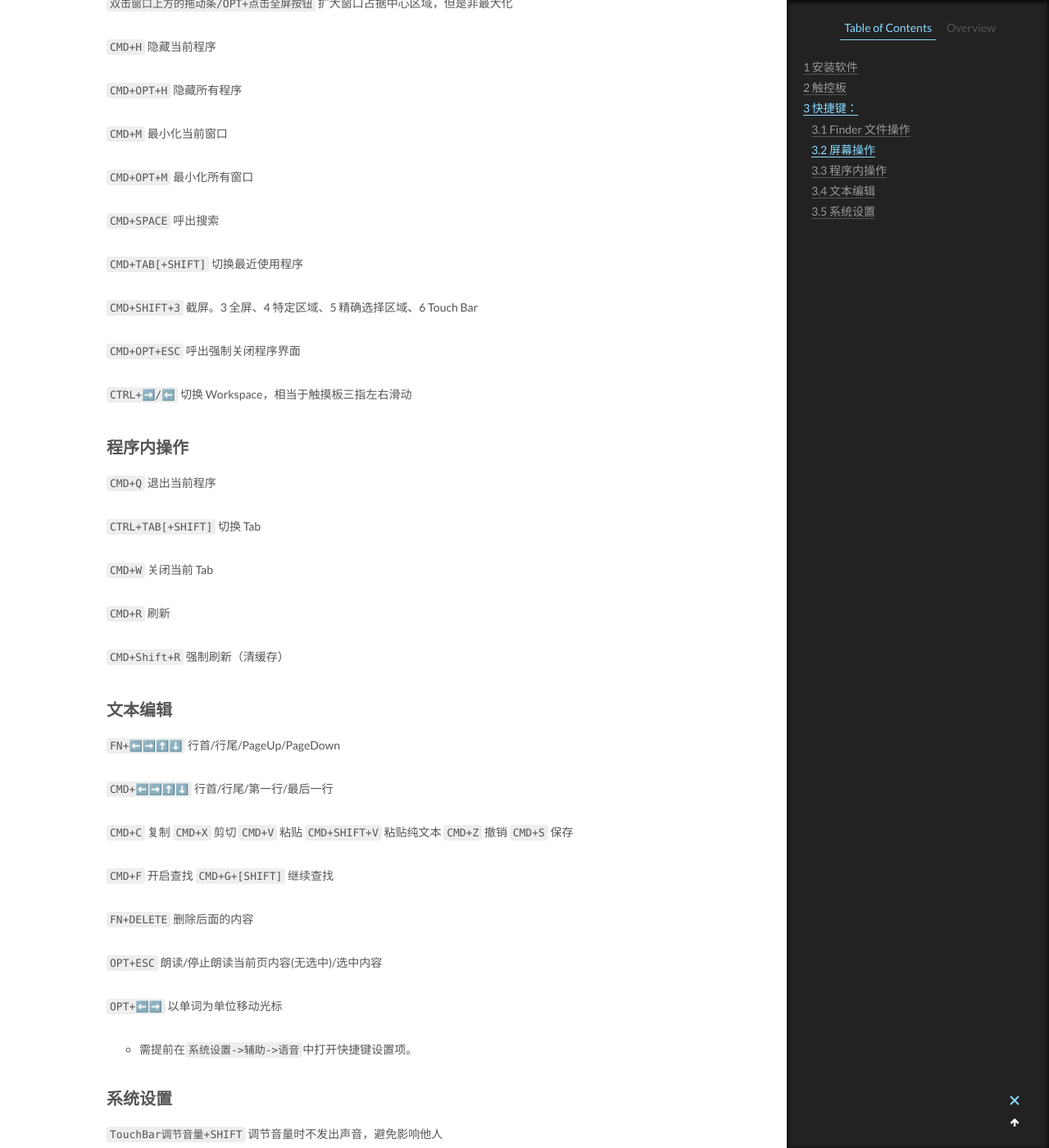
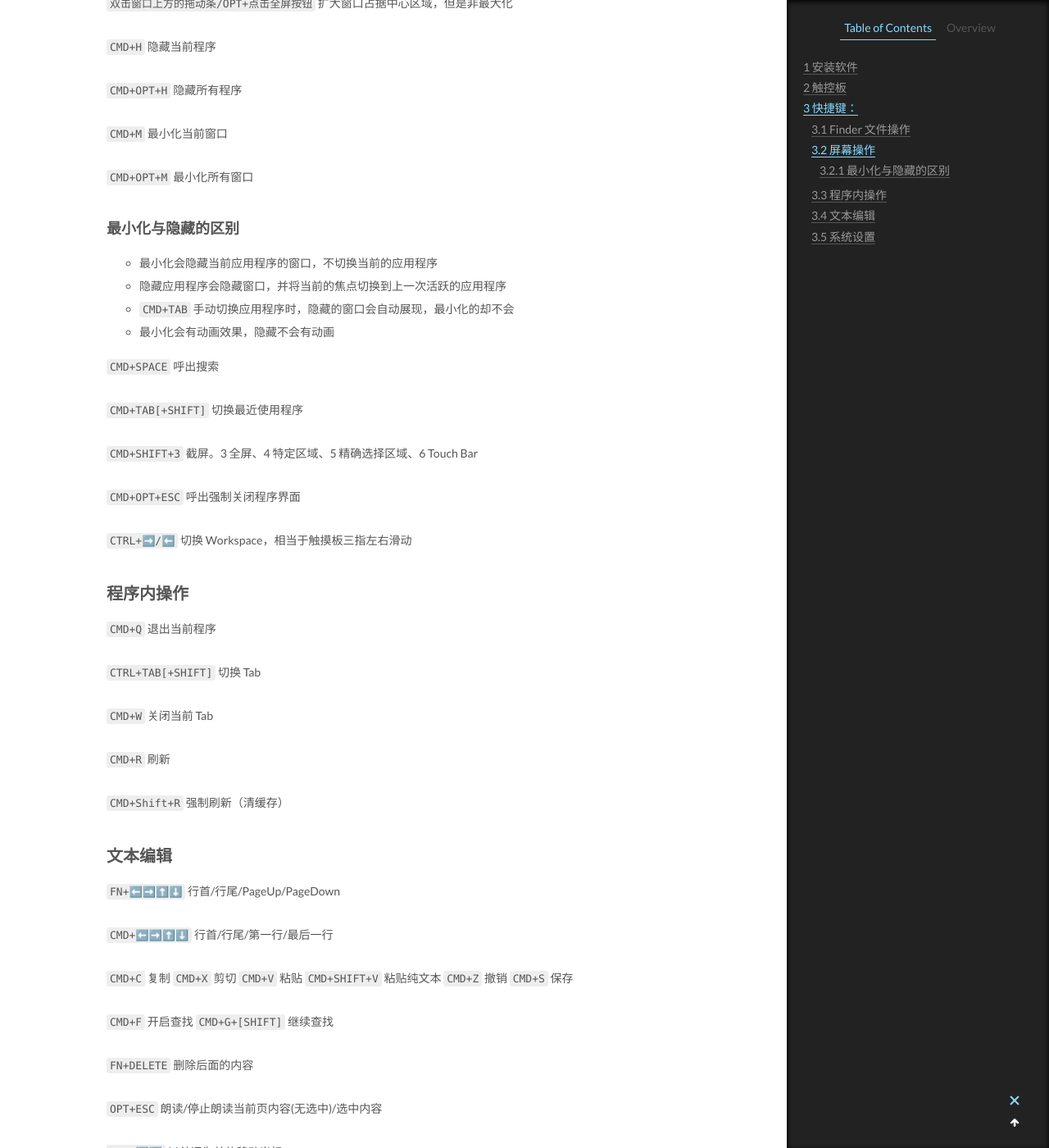
Before and after one commit to CodeHunter2006/CodeHunter2006.github.io, a Jekyll site: the page built from _posts/2019-09-30-MacBookPro_Basic.md, in a window 1280 px wide and 1400 px high, scrolled down 2754 px. Shown: the whole window at 82% size. Built offline with Jekyll 4.4.1, drawn with Linux system fonts in a browser that asks for light colours.

```diff
--- a/_posts/2019-09-30-MacBookPro_Basic.md
+++ b/_posts/2019-09-30-MacBookPro_Basic.md
@@ -77,6 +77,13 @@
 
 `CMD+OPT+M` 最小化所有窗口
 
+### 最小化与隐藏的区别
+
+- 最小化会隐藏当前应用程序的窗口，不切换当前的应用程序
+- 隐藏应用程序会隐藏窗口，并将当前的焦点切换到上一次活跃的应用程序
+- `CMD+TAB` 手动切换应用程序时，隐藏的窗口会自动展现，最小化的却不会
+- 最小化会有动画效果，隐藏不会有动画
+
 `CMD+SPACE` 呼出搜索
 
 `CMD+TAB[+SHIFT]` 切换最近使用程序
```
Also changed, not shown: _posts/2019-10-02-Git_CMD.md (+3 -3 lines).
